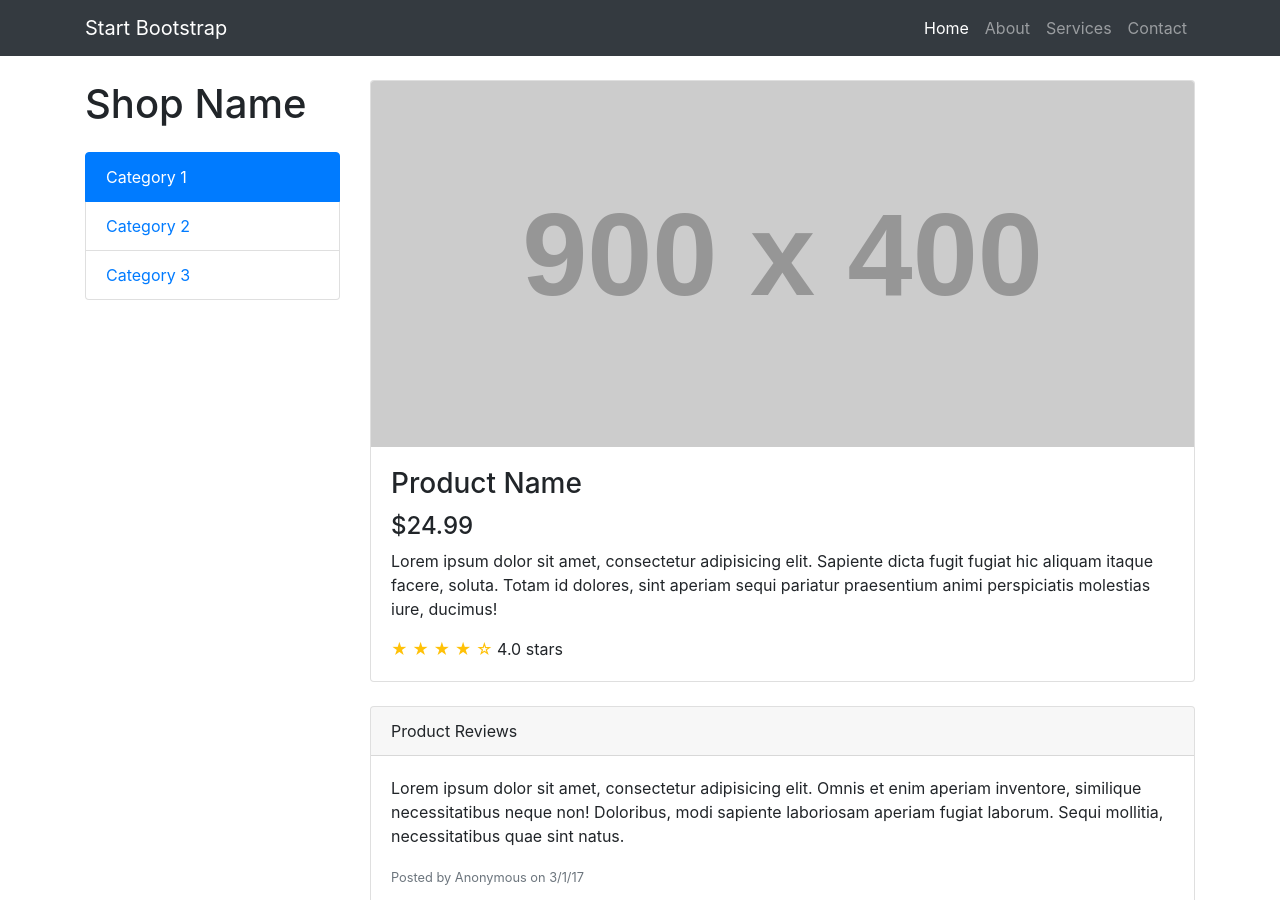
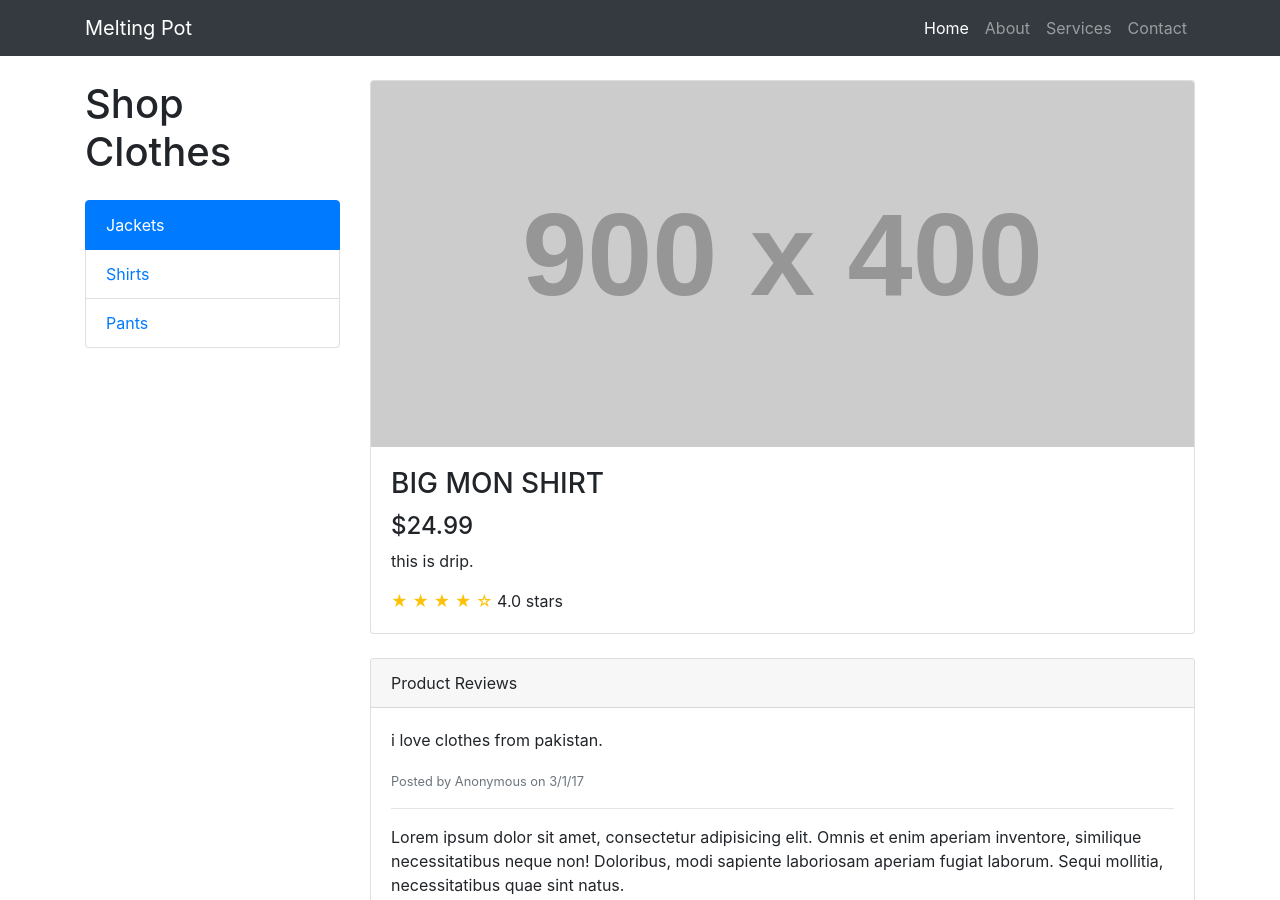
Before and after one commit to philakagujones/Test-Site-Stuff, a website: page startbootstrap-shop-item-gh-pages/index.html in a window 1280 px wide. Shown: the top 900 px of the page. Drawn offline with Linux system fonts and the light colour scheme; placeholder pictures from the web are drawn by us.

Commit message:
changed stuff

```diff
--- a/startbootstrap-shop-item-gh-pages/index.html
+++ b/startbootstrap-shop-item-gh-pages/index.html
@@ -23,7 +23,7 @@
   <!-- Navigation -->
   <nav class="navbar navbar-expand-lg navbar-dark bg-dark fixed-top">
     <div class="container">
-      <a class="navbar-brand" href="#">Start Bootstrap</a>
+      <a class="navbar-brand" href="#">Melting Pot</a>
       <button class="navbar-toggler" type="button" data-toggle="collapse" data-target="#navbarResponsive" aria-controls="navbarResponsive" aria-expanded="false" aria-label="Toggle navigation">
         <span class="navbar-toggler-icon"></span>
       </button>
@@ -54,11 +54,11 @@
     <div class="row">
 
       <div class="col-lg-3">
-        <h1 class="my-4">Shop Name</h1>
+        <h1 class="my-4">Shop Clothes</h1>
         <div class="list-group">
-          <a href="#" class="list-group-item active">Category 1</a>
-          <a href="#" class="list-group-item">Category 2</a>
-          <a href="#" class="list-group-item">Category 3</a>
+          <a href="#" class="list-group-item active">Jackets</a>
+          <a href="#" class="list-group-item">Shirts</a>
+          <a href="#" class="list-group-item">Pants</a>
         </div>
       </div>
       <!-- /.col-lg-3 -->
@@ -68,9 +68,9 @@
         <div class="card mt-4">
           <img class="card-img-top img-fluid" src="http://placehold.it/900x400" alt="">
           <div class="card-body">
-            <h3 class="card-title">Product Name</h3>
+            <h3 class="card-title">BIG MON SHIRT</h3>
             <h4>$24.99</h4>
-            <p class="card-text">Lorem ipsum dolor sit amet, consectetur adipisicing elit. Sapiente dicta fugit fugiat hic aliquam itaque facere, soluta. Totam id dolores, sint aperiam sequi pariatur praesentium animi perspiciatis molestias iure, ducimus!</p>
+            <p class="card-text">this is drip.</p>
             <span class="text-warning">&#9733; &#9733; &#9733; &#9733; &#9734;</span>
             4.0 stars
           </div>
@@ -82,7 +82,7 @@
             Product Reviews
           </div>
           <div class="card-body">
-            <p>Lorem ipsum dolor sit amet, consectetur adipisicing elit. Omnis et enim aperiam inventore, similique necessitatibus neque non! Doloribus, modi sapiente laboriosam aperiam fugiat laborum. Sequi mollitia, necessitatibus quae sint natus.</p>
+            <p>i love clothes from pakistan.</p>
             <small class="text-muted">Posted by Anonymous on 3/1/17</small>
             <hr>
             <p>Lorem ipsum dolor sit amet, consectetur adipisicing elit. Omnis et enim aperiam inventore, similique necessitatibus neque non! Doloribus, modi sapiente laboriosam aperiam fugiat laborum. Sequi mollitia, necessitatibus quae sint natus.</p>
@@ -107,7 +107,7 @@
   <!-- Footer -->
   <footer class="py-5 bg-dark">
     <div class="container">
-      <p class="m-0 text-center text-white">Copyright &copy; Your Website 2019</p>
+      <p class="m-0 text-center text-white">Copyright &copy; Melting Pot 2019</p>
     </div>
     <!-- /.container -->
   </footer>
```
Also changed, not shown: 1 other file.
